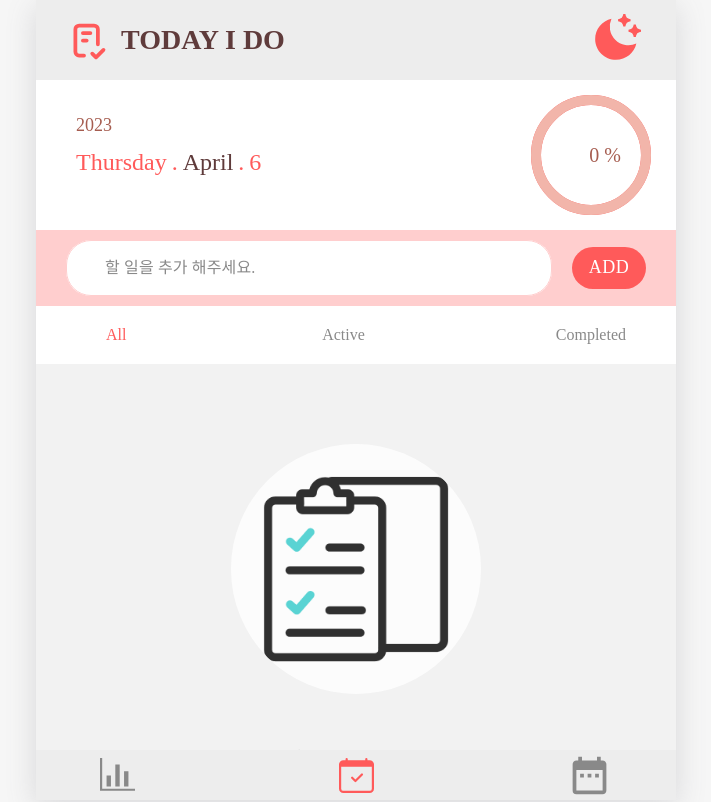
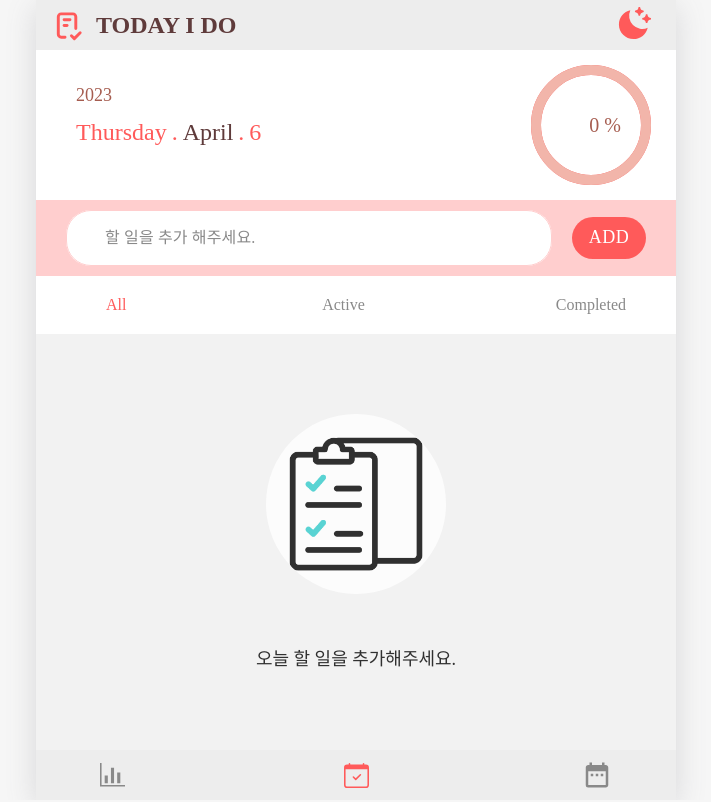
Before and after one commit to nincoding/simple-todo, a React (Vite) app: page / in a window 1280 px wide. Shown: the whole page, without its empty margins (284-995 px from the left). Built offline with nearby package versions, Linux system fonts and the light colour scheme; a web font is replaced by a local one.

Commit message:
:lipstick: style: 전체크기 비율 스타일링 속성 수정

```diff
--- a/src/pages/Graph.jsx
+++ b/src/pages/Graph.jsx
@@ -30,6 +30,7 @@ const GraphWrapper = styled.div`
   p:last-child {
     font-size: 34px;
     color: ${({ theme }) => theme.graphColor };
+    padding-top: 50px;
     @media screen and (max-width: 650px) {
       margin-left: 0px;
       font-size: 28px;
--- a/src/styles/Calendar.jsx
+++ b/src/styles/Calendar.jsx
@@ -1,9 +1,9 @@
 import styled from "styled-components";
 
 export const CalendarWrapper = styled.div`
-  margin: 12%;
+  margin: 5% 24%;
   @media screen and (max-width: 650px) {
-    margin-top: 11%;
+    margin: 14% 10% -30px 10%;
     margin-bottom: -30px;
     font-size: 10px;
   }
@@ -12,7 +12,6 @@ export const CalendarWrapper = styled.div`
     margin-bottom: 0px;
   }
   .react-calendar {
-    width: 500px;
     max-width: 100%;
     background-color: ${({ theme }) => theme.calendarBackgroundColor };
     color:  ${({ theme }) => theme.calendarColor };
@@ -22,7 +21,7 @@ export const CalendarWrapper = styled.div`
     line-height: 1.125em;
     border: none;
     font-family: 'Jalnan';
-    padding-bottom: 20px;
+    padding-bottom: 5px;
     @media screen and (max-width: 650px) {
       width: 100%;
       height: 80%;
@@ -37,15 +36,13 @@ export const CalendarWrapper = styled.div`
     }
   }
   .react-calendar__navigation {
-    @media screen and (max-width: 650px) {
-      height: 80%;
-    }
+    height: 80%;
   }
   .react-calendar__navigation button {
     color: ${({ theme }) => theme.mainColor };
     min-width: 44px;
     background: none;
-    font-size: 15px;
+    font-size: 12px;
     margin-top: 8px;
     font-family: 'Jalnan';
   }
@@ -64,9 +61,7 @@ export const CalendarWrapper = styled.div`
   }
   .react-calendar__month-view__days__day {
     color: ${({ theme }) => theme.calendarDayColor };
-    @media screen and (max-width: 412px) {
     font-size: 10px;
-  }
   }
   .react-calendar__month-view__days__day--neighboringMonth {
     color: #808080;
--- a/src/styles/Footer.jsx
+++ b/src/styles/Footer.jsx
@@ -4,36 +4,24 @@ import { BsCalendarCheck} from "react-icons/bs";
 import { MdDateRange } from "react-icons/md";
 
 export const OnGraphIcon = styled(GoGraph)`
-  width: 35px;
-  height: 35px;
+  width: 25px;
+  height: 25px;
   cursor: pointer;
   color: ${({ theme }) => theme.mainColor };
-  @media screen and (max-width: 650px) {
-    width: 25px;
-    height: 25px;
-  }
 `;
 
 export const OnHomeIcon = styled(BsCalendarCheck)`
-  width: 35px;
-  height: 35px;
+  width: 25px;
+  height: 25px;
   cursor: pointer;
   color: ${({ theme }) => theme.mainColor };
-  @media screen and (max-width: 650px) {
-    width: 25px;
-    height: 25px;
-  }
 `;
 
 export const OnCalenderIcon = styled(MdDateRange)`
-  width: 45px;
-  height: 45px;
+  width: 30px;
+  height: 30px;
   cursor: pointer;
   color: ${({ theme }) => theme.mainColor };
-  @media screen and (max-width: 650px) {
-    width: 30px;
-    height: 30px;
-  }
 `;
 
 export const OffGraphIcon = styled(OnGraphIcon)`
@@ -58,7 +46,6 @@ export const FooterWrapper = styled.footer`
   height: 50px;
 
   @media screen and (max-width: 650px) {
-    width: 100vw;
     height: 50px;
     bottom: 0%;
   }
@@ -77,36 +64,24 @@ export const FooterWrapper = styled.footer`
     width: 25%;
     justify-content: start;
     > div {
-      width: 35px;
-      height: 35px;
-      @media screen and (max-width: 650px) {
       width: 25px;
       height: 25px;
-      }
     }
   }
   .center {
     width: 50%;
     justify-content: center;
     > div {
-      width: 35px;
-      height: 35px;
-      @media screen and (max-width: 650px) {
       width: 25px;
       height: 25px;
-      }
     }
   }
   .right {
     width: 25%;
     justify-content: end;
     > div {
-      width: 45px;
-      height: 45px;
-      @media screen and (max-width: 650px) {
       width: 30px;
       height: 30px;
     }
   }
-  }
 `;
--- a/src/styles/GlobalStyle.jsx
+++ b/src/styles/GlobalStyle.jsx
@@ -58,8 +58,8 @@ const GlobalStyle = createGlobalStyle`
     }
   }
   img {
-    width: 250px;
-    height: 250px;
+    width: 180px;
+    height: 180px;
     border-radius: 50%;
     opacity: 80%;
     @media screen and (max-width: 650px) {
--- a/src/styles/HeaderWrapper.jsx
+++ b/src/styles/HeaderWrapper.jsx
@@ -5,18 +5,12 @@ const HeaderWrapper = styled.header`
   align-items: center;
   flex-direction: row;
   width: 100%;
-  height: 80px;
-  padding: 25px 30px;
+  height: 50px;
+  padding: 15px 15px;
   gap: 10px;
   background-color: ${({ theme }) => theme.headerBackground };
-  @media screen and (max-width: 650px) {
-    width: 100vw;
-    height: 50px;
-    padding: 15px 15px;
-  }
-
   > h1 {
-    font-size: 28px;
+    font-size: 24px;
     color: ${({ theme }) => theme.textColor };
     @media screen and (max-width: 650px) {
       font-size: 18px;
--- a/src/styles/ModeButtonWrapper.jsx
+++ b/src/styles/ModeButtonWrapper.jsx
@@ -2,20 +2,14 @@ import styled from "styled-components";
 
 const ModeButtonWrapper = styled.button`
   position: absolute;
-  top: 10px;
-  right: 30px;
+  top: 3px;
+  right: 20px;
   z-index: 2;
-  width: 60px;
-  height: 60px;
+  width: 45px;
+  height: 45px;
   border: none;
   background-color: ${({ theme }) => theme.modeBtnBackgroundColor };
   cursor: pointer;
-  @media screen and (max-width: 650px) {
-    top: 3px;
-    right: 20px;
-    width: 45px;
-    height: 45px;
-  }
 `;
 
 export default ModeButtonWrapper;
--- a/src/styles/ModeIcons.jsx
+++ b/src/styles/ModeIcons.jsx
@@ -6,32 +6,24 @@ import { HiSun } from "react-icons/hi";
 import { MdDelete } from 'react-icons/md';
 
 export const MoonIcon = styled(RiMoonClearFill)`
-  width: 50px;
-  height: 50px;
+  width: 35px;
+  height: 35px;
   color: #FF5A5A;
   background-color: #EDEDED;
   &:hover {
     color: #5f3b3b;
     transition: 400ms;
   }
-  @media screen and (max-width: 650px) {
-    width: 35px;
-    height: 35px;
-  }
 `;
 
 export const SunIcon = styled(HiSun)`
-  width: 60px;
-  height: 60px;
+  width: 45px;
+  height: 45px;
   color: #5A88FF;
   background-color: '#1e1f22';
   &:hover {
     color: #89aaff;
     transition: 400ms;
-  }
-  @media screen and (max-width: 650px) {
-    width: 45px;
-    height: 45px;
   }
 `;
 
@@ -96,11 +88,7 @@ export const ModalEditIcon = styled(EditIcon)`
 `;
 
 export const LogoIcon = styled(TbChecklist)`
-  width: 45px;
-  height: 45px;
+  width: 35px;
+  height: 35px;
   color: ${({ theme }) => theme.mainColor };
-  @media screen and (max-width: 650px) {
-    width: 35px;
-    height: 35px;
-  }
 `;
--- a/src/styles/ModeTheme.js
+++ b/src/styles/ModeTheme.js
@@ -46,7 +46,7 @@ export const lightTheme = {
   footerBackgroundColor: '#EDEDED',
   paginationBtnColor: '#f14747',
   paginationListColor: '#333',
-  paginationBackgroundColor: '#fff',
+  paginationBackgroundColor: '#f2f2f2',
   graphColor: '#5F3B3B',
   modalTextColor: '#303030',
   todayGraphBackground: 'white',
--- a/src/styles/TodoItemWrapper.jsx
+++ b/src/styles/TodoItemWrapper.jsx
@@ -15,16 +15,15 @@ const TodoItemWrapper = styled.div`
   align-items: center;
   gap: 20px;
   width: 100%;
-  height: 80px;
+  height: 60px;
   padding: 10px 30px;
-  font-size: 20px;
+  font-size: 18px;
   cursor: pointer;
   position: relative;
   ${({ isDarkMode }) => isDarkMode ? DarkStyle : LightStyle }
   @media screen and (max-width: 650px) {
     padding: 10px 15px;
     font-size: 14px;
-    height: 60px;
     gap: 15px;
   }
   > span {
```
Lines whose indentation alone changed are shown as unchanged.
